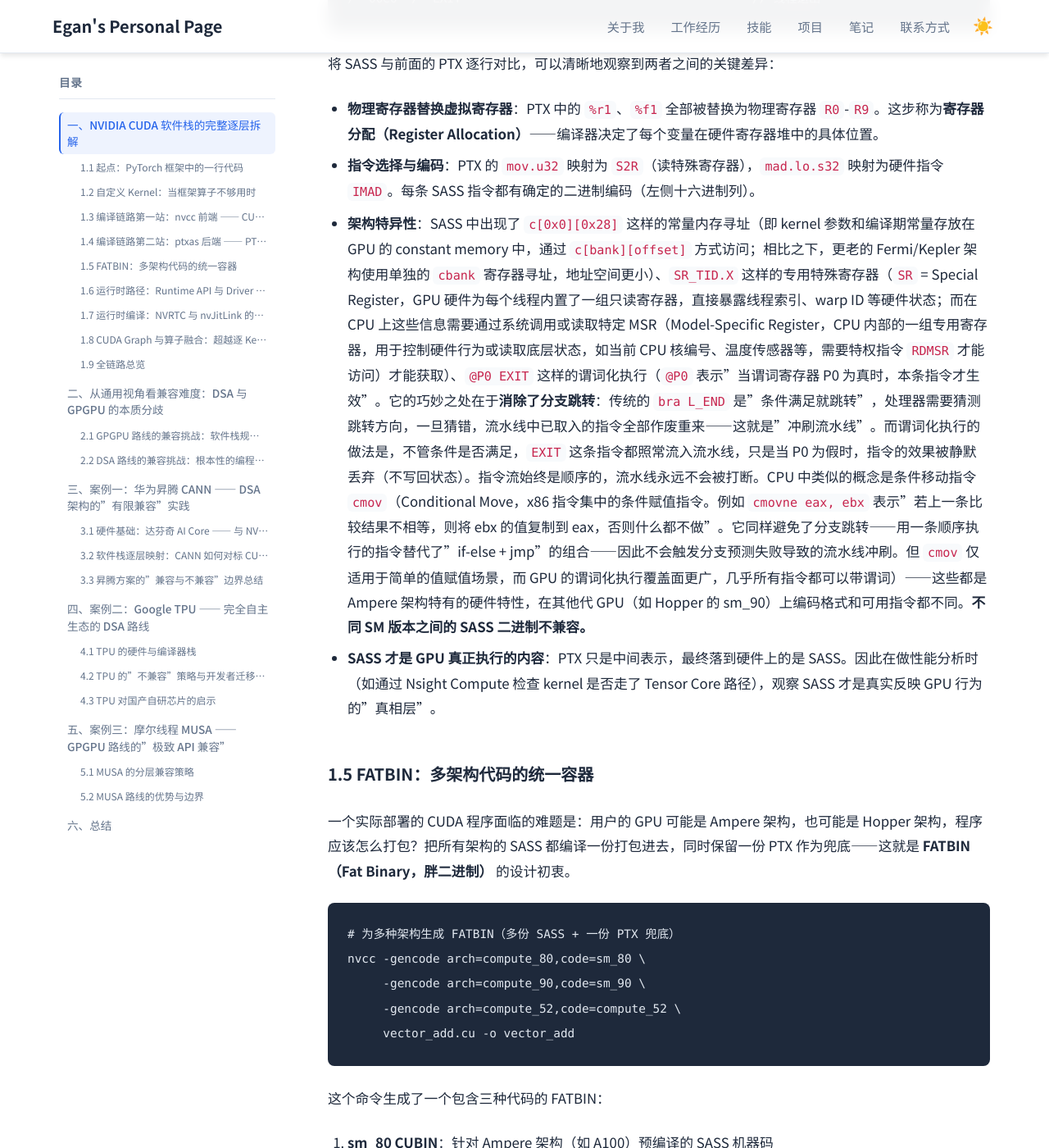
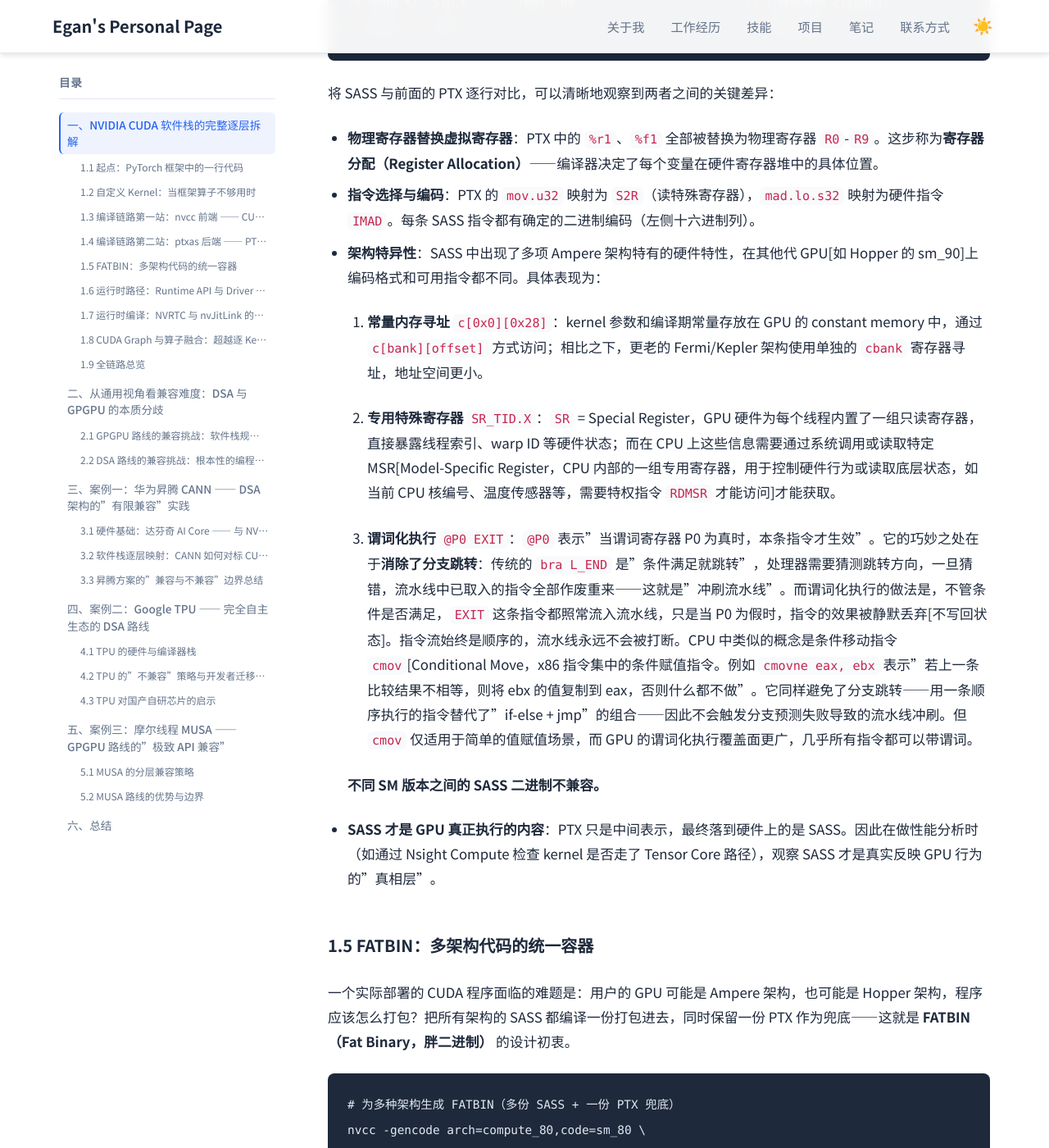
Before and after one commit to Lejun-Hu/Lejun-Hu.github.io, a Jekyll site: the page built from _notes/2026-8-15-cuda-ecosystem-compatibility.md, in a window 1280 px wide and 1400 px high, scrolled down 9429 px. Shown: the whole window at 82% size. Built offline with Jekyll 4.4.1, drawn with Linux system fonts in a browser that asks for light colours; some of the changed text lies outside the part shown.

Commit message:
PTX标题补充全称, 架构特异性分点展示

```diff
--- a/_notes/2026-8-15-cuda-ecosystem-compatibility.md
+++ b/_notes/2026-8-15-cuda-ecosystem-compatibility.md
@@ -120,7 +120,7 @@ int main() {
 - **`<<<grid, block>>>` 语法糖**：CUDA 特有的 kernel 启动语法，它会在编译时被 nvcc 展开为实际的 `cudaLaunchKernel` Runtime API 调用。
 - **`cudaDeviceSynchronize`**：阻塞主机端直到 GPU 所有已提交任务完成，是最基本的同步原语。
 
-### 1.3 编译链路第一站：nvcc 前端 —— CUDA C++ → PTX
+### 1.3 编译链路第一站：nvcc 前端 —— CUDA C++ → PTX（Parallel Thread Execution，并行线程执行）
 
 上面的 `.cu` 源文件如何变成 GPU 可执行的代码？答案是通过 **nvcc**（NVIDIA CUDA Compiler Driver）进行离线编译。nvcc 并非一个单一的编译器，而是一个 **编译器驱动程序**——它在内部协调多个子工具完成不同的编译阶段。
 
@@ -229,7 +229,15 @@ Function : _Z9vectorAddPfS_S_i
 
 - **物理寄存器替换虚拟寄存器**：PTX 中的 `%r1`、`%f1` 全部被替换为物理寄存器 `R0`-`R9`。这步称为**寄存器分配（Register Allocation）**——编译器决定了每个变量在硬件寄存器堆中的具体位置。
 - **指令选择与编码**：PTX 的 `mov.u32` 映射为 `S2R`（读特殊寄存器），`mad.lo.s32` 映射为硬件指令 `IMAD`。每条 SASS 指令都有确定的二进制编码（左侧十六进制列）。
-- **架构特异性**：SASS 中出现了 `c[0x0][0x28]` 这样的常量内存寻址（即 kernel 参数和编译期常量存放在 GPU 的 constant memory 中，通过 `c[bank][offset]` 方式访问；相比之下，更老的 Fermi/Kepler 架构使用单独的 `cbank` 寄存器寻址，地址空间更小）、`SR_TID.X` 这样的专用特殊寄存器（`SR` = Special Register，GPU 硬件为每个线程内置了一组只读寄存器，直接暴露线程索引、warp ID 等硬件状态；而在 CPU 上这些信息需要通过系统调用或读取特定 MSR（Model-Specific Register，CPU 内部的一组专用寄存器，用于控制硬件行为或读取底层状态，如当前 CPU 核编号、温度传感器等，需要特权指令 `RDMSR` 才能访问）才能获取）、`@P0 EXIT` 这样的谓词化执行（`@P0` 表示"当谓词寄存器 P0 为真时，本条指令才生效"。它的巧妙之处在于**消除了分支跳转**：传统的 `bra L_END` 是"条件满足就跳转"，处理器需要猜测跳转方向，一旦猜错，流水线中已取入的指令全部作废重来——这就是"冲刷流水线"。而谓词化执行的做法是，不管条件是否满足，`EXIT` 这条指令都照常流入流水线，只是当 P0 为假时，指令的效果被静默丢弃（不写回状态）。指令流始终是顺序的，流水线永远不会被打断。CPU 中类似的概念是条件移动指令 `cmov`（Conditional Move，x86 指令集中的条件赋值指令。例如 `cmovne eax, ebx` 表示"若上一条比较结果不相等，则将 ebx 的值复制到 eax，否则什么都不做"。它同样避免了分支跳转——用一条顺序执行的指令替代了"if-else + jmp"的组合——因此不会触发分支预测失败导致的流水线冲刷。但 `cmov` 仅适用于简单的值赋值场景，而 GPU 的谓词化执行覆盖面更广，几乎所有指令都可以带谓词）——这些都是 Ampere 架构特有的硬件特性，在其他代 GPU（如 Hopper 的 sm_90）上编码格式和可用指令都不同。**不同 SM 版本之间的 SASS 二进制不兼容。**
+- **架构特异性**：SASS 中出现了多项 Ampere 架构特有的硬件特性，在其他代 GPU[如 Hopper 的 sm_90]上编码格式和可用指令都不同。具体表现为：
+
+  1. **常量内存寻址** `c[0x0][0x28]`：kernel 参数和编译期常量存放在 GPU 的 constant memory 中，通过 `c[bank][offset]` 方式访问；相比之下，更老的 Fermi/Kepler 架构使用单独的 `cbank` 寄存器寻址，地址空间更小。
+
+  2. **专用特殊寄存器** `SR_TID.X`：`SR` = Special Register，GPU 硬件为每个线程内置了一组只读寄存器，直接暴露线程索引、warp ID 等硬件状态；而在 CPU 上这些信息需要通过系统调用或读取特定 MSR[Model-Specific Register，CPU 内部的一组专用寄存器，用于控制硬件行为或读取底层状态，如当前 CPU 核编号、温度传感器等，需要特权指令 `RDMSR` 才能访问]才能获取。
+
+  3. **谓词化执行** `@P0 EXIT`：`@P0` 表示"当谓词寄存器 P0 为真时，本条指令才生效"。它的巧妙之处在于**消除了分支跳转**：传统的 `bra L_END` 是"条件满足就跳转"，处理器需要猜测跳转方向，一旦猜错，流水线中已取入的指令全部作废重来——这就是"冲刷流水线"。而谓词化执行的做法是，不管条件是否满足，`EXIT` 这条指令都照常流入流水线，只是当 P0 为假时，指令的效果被静默丢弃[不写回状态]。指令流始终是顺序的，流水线永远不会被打断。CPU 中类似的概念是条件移动指令 `cmov`[Conditional Move，x86 指令集中的条件赋值指令。例如 `cmovne eax, ebx` 表示"若上一条比较结果不相等，则将 ebx 的值复制到 eax，否则什么都不做"。它同样避免了分支跳转——用一条顺序执行的指令替代了"if-else + jmp"的组合——因此不会触发分支预测失败导致的流水线冲刷。但 `cmov` 仅适用于简单的值赋值场景，而 GPU 的谓词化执行覆盖面更广，几乎所有指令都可以带谓词。
+
+  **不同 SM 版本之间的 SASS 二进制不兼容。**
 - **SASS 才是 GPU 真正执行的内容**：PTX 只是中间表示，最终落到硬件上的是 SASS。因此在做性能分析时（如通过 Nsight Compute 检查 kernel 是否走了 Tensor Core 路径），观察 SASS 才是真实反映 GPU 行为的"真相层"。
 
 ### 1.5 FATBIN：多架构代码的统一容器
```
